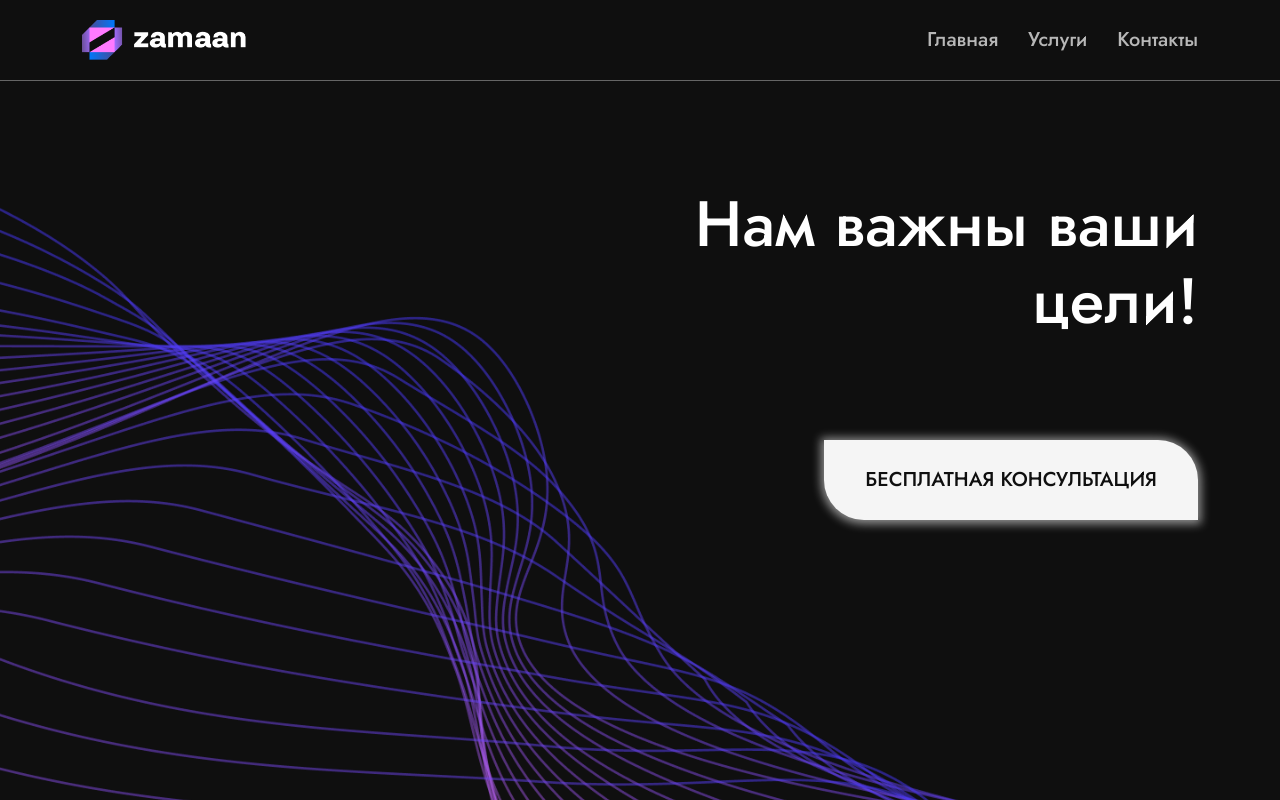
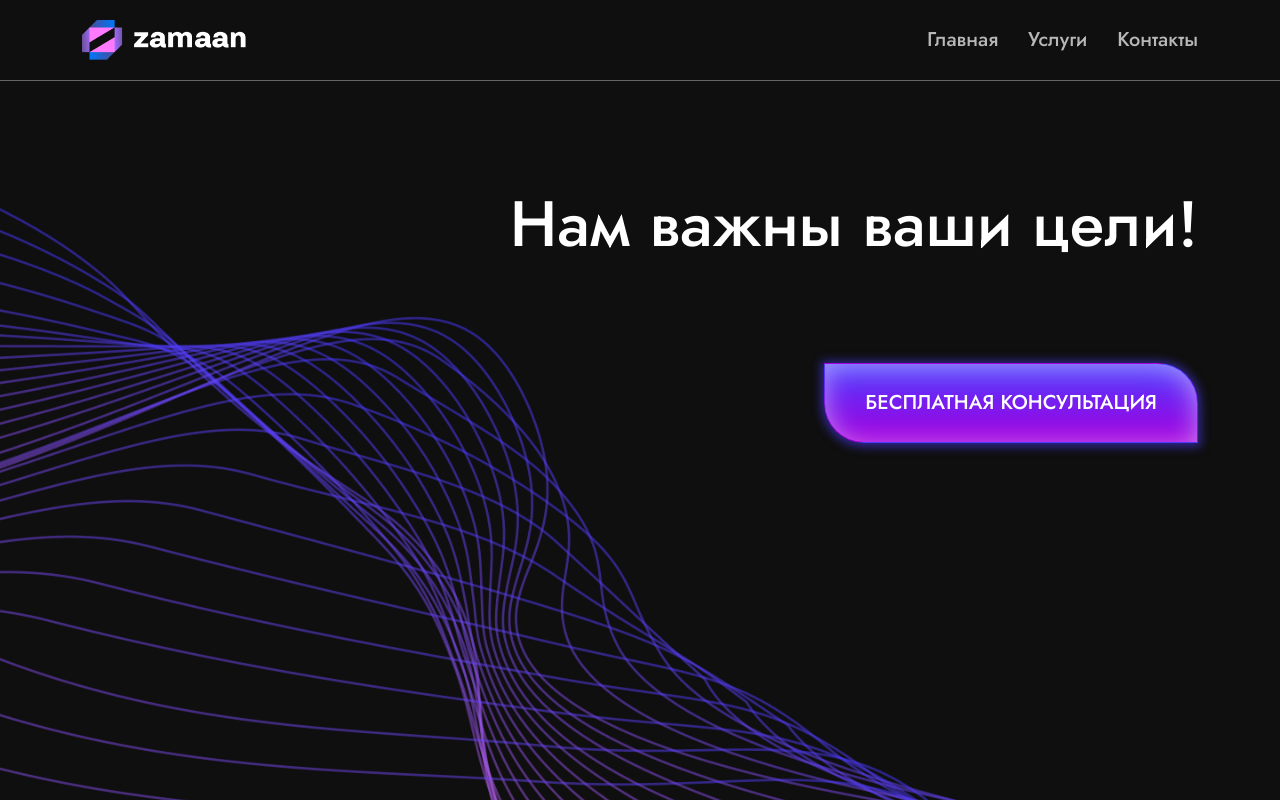
Before and after one commit to 7Davronbek/zamaan-app, a React (Create React App) app: page / in a window 1280 px wide. In both pictures the pointer is over the link "БЕСПЛАТНАЯ КОНСУЛЬТАЦИЯ". Shown: the top 800 px of the page. Built offline with nearby package versions, Linux system fonts and the light colour scheme.

Commit message:
zamaan-app

```diff
--- a/src/components/Header.jsx
+++ b/src/components/Header.jsx
@@ -5,7 +5,7 @@ const Header = () => {
     <div className='Header'>
         <div className="container">
             <div className="row justify-content-end">
-                <div className="col-7">
+                <div className="col-lg-9">
                     <h1>Нам важны ваши цели!</h1>
                     <div className="myBtn">
                         <a className='btn' href="/">Бесплатная консультация</a>
--- a/src/sass/main.scss
+++ b/src/sass/main.scss
@@ -283,8 +283,6 @@ body {
                 }
             }
         }
-
-
     }
 
     .navbarLine {
@@ -332,6 +330,13 @@ body {
                 border-radius: 0px 40px;
                 display: inline-block;
                 text-transform: uppercase;
+                transition: all .3s ease-in-out;
+
+                &:hover {
+                    background: linear-gradient(180deg, #4A3AFF 0%, #A500DF 100%);
+                    box-shadow: 0px 1px 10px 3px rgba(74, 58, 255, 0.55), inset 0px 4px 27px rgba(255, 255, 255, 0.5);
+                    color: #fff;
+                }
             }
         }
     }
@@ -464,4 +469,6 @@ body {
             }
         }
     }
+
+
 }
```
